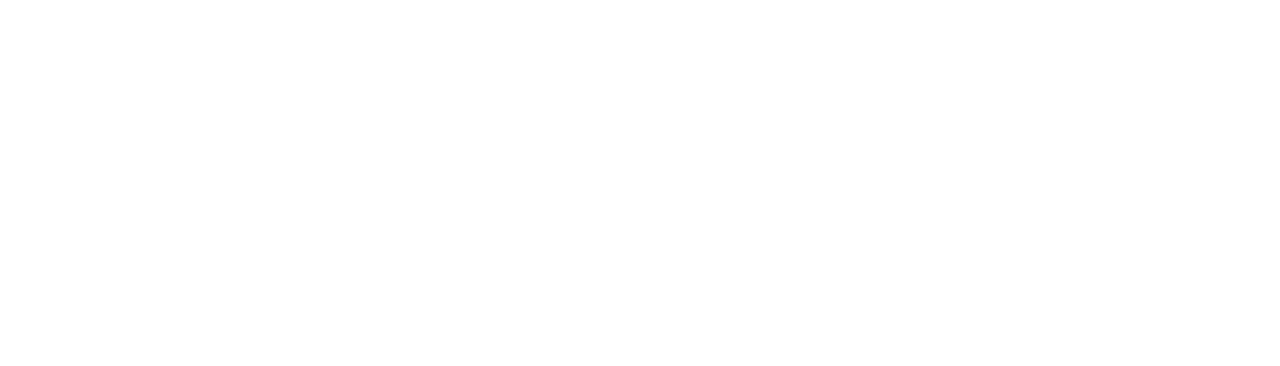
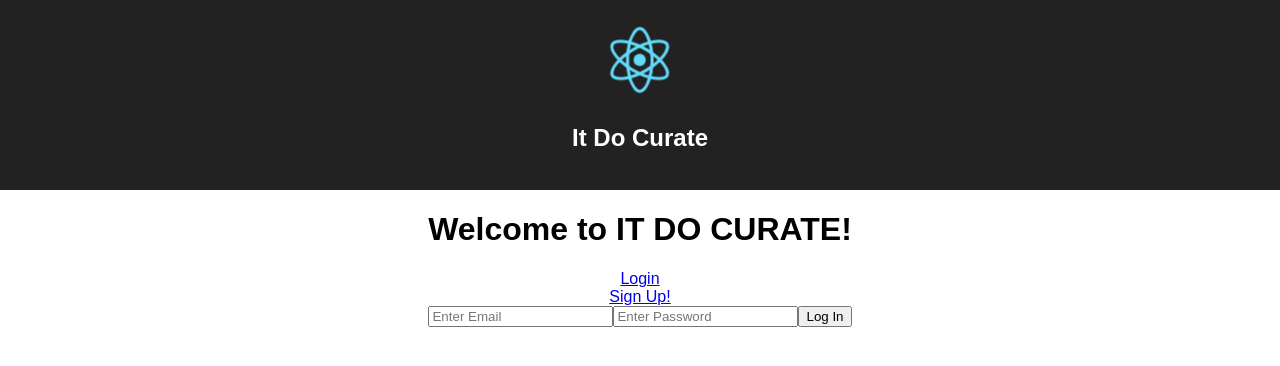
Before and after one commit to kevwang424/curate-react, a React (Create React App) app: page /login in a window 1280 px wide. Shown: the top 366 px of the page. Built offline with nearby package versions, Linux system fonts and the light colour scheme.

Commit message:
added logout routes

```diff
--- a/src/actions/index.js
+++ b/src/actions/index.js
@@ -8,6 +8,7 @@
 export const createUser = (user) => {
   let response = axios.post(URL + 'signup', user).then((userData) => {
     sessionStorage.setItem("jwt", userData.data.jwt)
+    axios.defaults.headers.common['AUTHORIZATION'] = userData.data.jwt
     browserHistory.push("/")
     return userData
   })
@@ -43,17 +44,19 @@
 }
 
 export const createSession = (loginParams) => {
-  let response = axios.post(`${URL}/sessions`, loginParams).then((response) => {
-    console.log(response)
+  let response = axios.post(`${URL}/login`, loginParams).then((response) => {
     sessionStorage.setItem('jwt', response.data.jwt)
-    browserHistory.push('/')
-    return { email: response.data.email }
+    axios.defaults.headers.common['AUTHORIZATION'] = response.data.jwt
+    browserHistory.push('/user')
   })
+  return {
+    type: 'CREATE_SESSION',
+    payload: 'hey'
+  }
 }
 
-export const assignUser = (loginParams) => {
-  return {
-    type: 'ASSIGN_USER',
-    payload: loginParams
-  }
+export const destroySession = () => {
+    sessionStorage.removeItem('jwt')
+    axios.defaults.headers.common['AUTHORIZATION'] = null
+    browserHistory.push('/')
 }
--- a/src/auth/authenticator.js
+++ b/src/auth/authenticator.js
@@ -1,6 +1,15 @@
-class Auth {
-  static loggedIn() {
-    return !!sessionStorage.jwt
+import { browserHistory } from 'react-router'
+
+export const authenticate = () => {
+  if(!sessionStorage.getItem('jwt')){
+    browserHistory.push('/login')
   }
 }
-export default Auth
+
+export const isLoggedIn = () => {
+  if(!!sessionStorage.getItem('jwt')){
+    return true
+  } else {
+    return false
+  }
+}
--- a/src/components/App.js
+++ b/src/components/App.js
@@ -3,26 +3,40 @@
 import Login from './Login'
 import logo from '../logo.svg'
 import '../App.css'
-
+import Welcome from './Welcome'
+import { isLoggedIn } from '../auth/authenticator'
 import User from './User'
-import Gallery from './Gallery'
+import { connect } from 'react-redux'
 
 
 class App extends Component {
-  render() {
+  // static hello = 'thisisntgointowork.. i make things up..it worked'
+
+  render(){
+    let loggedIn = null
+      if(!isLoggedIn()){
+        loggedIn = <Welcome/>
+    }
+
     return (
       <div className="App">
         <div className="App-header">
           <img src={logo} className="App-logo" alt="logo" />
           <h2>It Do Curate</h2>
         </div>
-        <UserSignUp />
-        <Login />
-        <User />
-        <Gallery/>
+          <div>
+            {loggedIn}
+            {this.props.children}
+        </div>
       </div>
     )
   }
 }
 
-export default App
+function mapStateToProps(state){
+  return{
+    user: state.user
+  }
+}
+
+export default connect (mapStateToProps)(App)
--- a/src/components/GalleryIndex.js
+++ b/src/components/GalleryIndex.js
@@ -8,6 +8,7 @@
   componentDidMount() {
     this.props.fetchUserGalleries()
   }
+
 
   handleOnClick(galleryId){
     this.props.fetchGallery(galleryId)
--- a/src/components/Login.js
+++ b/src/components/Login.js
@@ -1,8 +1,8 @@
 import React, { Component } from 'react'
 import { bindActionCreators } from 'redux'
-import { createSession, fetchUserGalleries, assignUser } from '../actions'
+import { createSession } from '../actions'
 import { connect } from 'react-redux'
-// import { Link } from 'react-router'
+
 
 class Login extends Component {
   constructor() {
@@ -17,8 +17,7 @@
 
   handleSubmit(event) {
     event.preventDefault()
-    const response = this.props.createSession(this.state)
-    this.props.assignUser(response)
+    this.props.createSession(this.state)
     this.refs.this_form.reset()
   }
 
@@ -27,7 +26,6 @@
     newState[event.target.name] = event.target.value
     this.setState(newState)
   }
-
 
   render(){
     return(
@@ -42,14 +40,9 @@
   }
 }
 
-function mapStateToProps(state){
-  return {
-    user: state.user
-  }
+
+const mapDispatchToProps = (dispatch) => {
+  return bindActionCreators({createSession}, dispatch)
 }
 
-const mapDispatchToProps = (dispatch) => {
-  return bindActionCreators({createSession, fetchUserGalleries, assignUser}, dispatch)
-}
-
-export default connect(mapStateToProps, mapDispatchToProps)(Login)
+export default connect(null, mapDispatchToProps)(Login)
--- a/src/components/User.js
+++ b/src/components/User.js
@@ -6,13 +6,12 @@
 import { fetchUserGalleries } from '../actions'
 
 class User extends Component{
-
-
   render(){
     return(
       <div>
         <h1>User component</h1>
         <GalleryIndex />
+        <Gallery />
     </div>
     )
   }
--- /dev/null
+++ b/src/components/Welcome.js
@@ -0,0 +1,14 @@
+import React from 'react'
+import Login from './Login'
+import UserSignUp from './UserSignUp'
+import { Link } from 'react-router'
+
+export default function Welcome(){
+  return(
+    <div>
+      <h1>Welcome to IT DO CURATE!</h1>
+      <Link to='/login'>Login</Link><br/>
+      <Link to='/signup'>Sign Up!</Link>
+    </div>
+  )
+}
--- a/src/reducers/users-reducer.js
+++ b/src/reducers/users-reducer.js
@@ -2,8 +2,8 @@
   switch (action.type) {
     case 'CREATE_USER':
       return action.payload.data
-    case 'ASSIGN_USER':
-      return action.payload
+    case 'CREATE_SESSION':
+      return [...state, action.payload]
     default:
       return state
   }
--- a/src/routes.js
+++ b/src/routes.js
@@ -1,21 +1,21 @@
 import React from 'react'
-import {Route, IndexRoute} from 'react-router'
+import { Route, IndexRoute, browserHistory, Router } from 'react-router'
+import {authenticate} from './auth/authenticator'
 
 import App from './components/App'
+import Welcome from './components/Welcome'
 import UserSignUp from './components/UserSignUp'
-import Auth from './auth/authenticator'
+import Login from './components/Login'
+import User from './components/User'
+import Gallery from './components/Gallery'
+
 
 export default (
-  <Route path='/' component={App} >
-    <Route path='signup' component={UserSignUp} />
-  </Route>
+  <Router history={browserHistory}>
+    <Route path='/' component={App}>
+      <Route path='/user' component={User} onEnter={authenticate}/>
+      <Route path='signup' component={UserSignUp}/>
+      <Route path='login' component={Login}/>
+    </Route>
+  </Router>
 )
-
-function requireAuth(nextState, replace) {
-  if (!Auth.loggedIn()) {
-    replace({
-      pathname: '/login',
-      state: { nextPathname: nextState.location.pathname }
-    })
-  }
-}
```
Also changed, not shown: src/components/Nav.js (added, +28 -0 lines).
